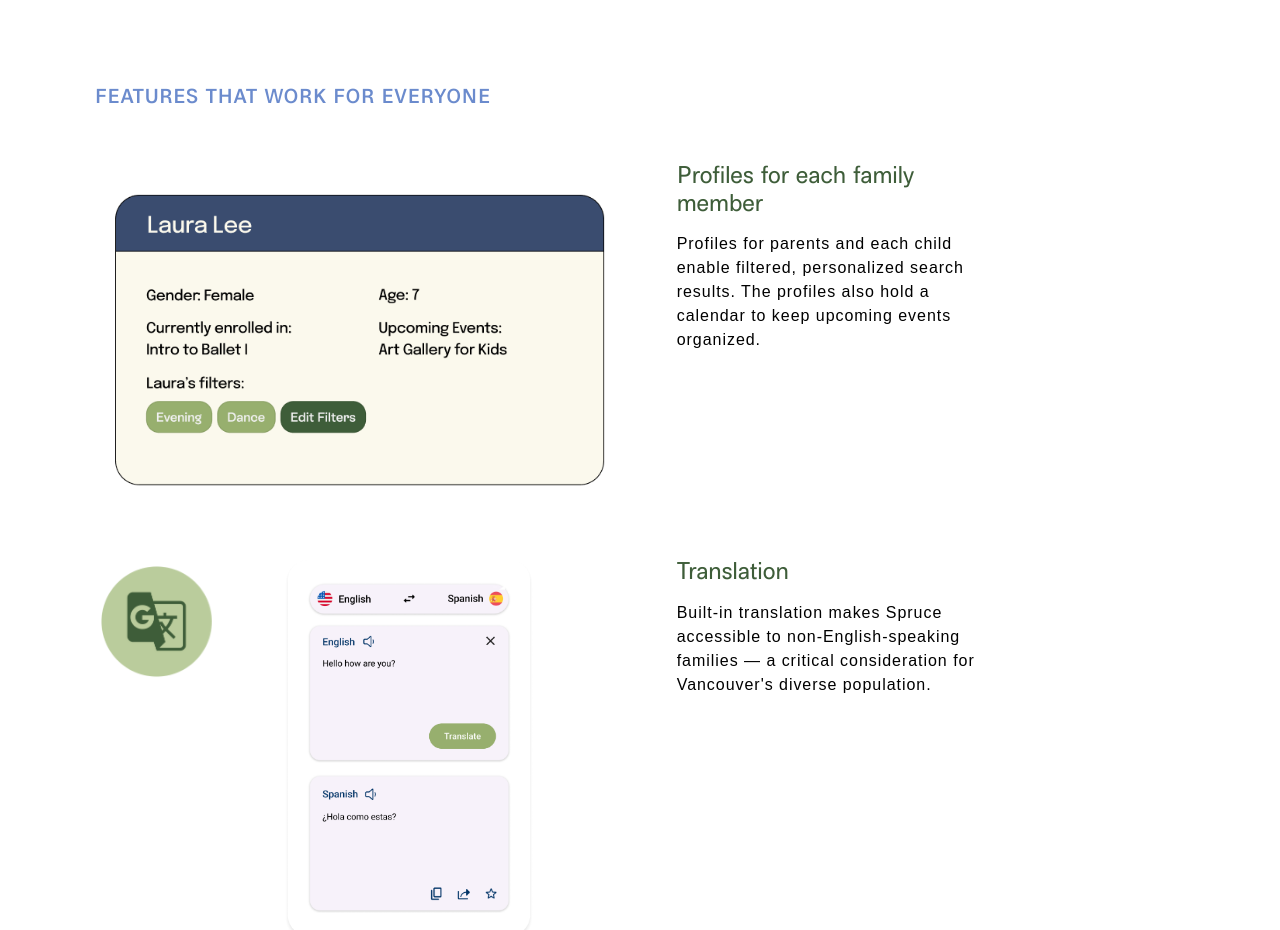
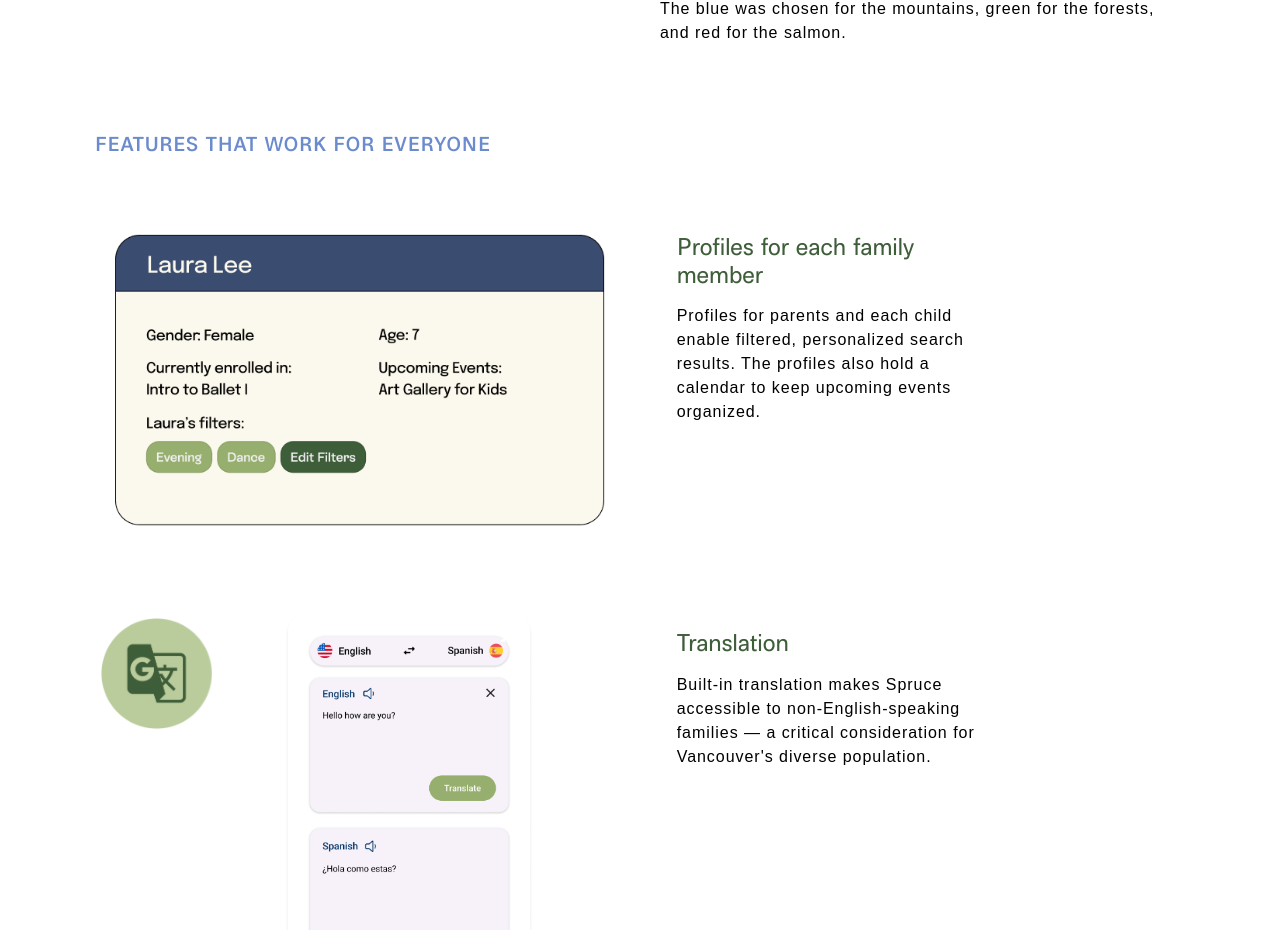
Before and after one commit to laurenyip/web2, a React (Create React App) app: page /spruce in a window 1280 px wide. Shown: the part 3800-4730 px from the top of the page. Built offline with nearby package versions, Linux system fonts and the light colour scheme; a web font is replaced by a local one.

Commit message:
omg im done

```diff
--- a/src/pages/portfolio/Spruce.css
+++ b/src/pages/portfolio/Spruce.css
@@ -204,6 +204,7 @@
   color: var(--spruce-section-blue);
   text-transform: uppercase;
   margin: 0 0 12px;
+  padding-bottom: 24px;
 }
 
 .spruce-figma-section-label--right {
@@ -818,6 +819,8 @@
   margin-left: 0;
   margin-right: auto;
   justify-self: start;
+  margin-top: -32px;
+  margin-bottom: 32px;
 }
 
 .spruce-figma-feature-copy {
@@ -850,6 +853,7 @@
   display: flex;
   align-items: flex-start;
   gap: 66px;
+  margin-top: -20px;
 }
 
 .spruce-figma-trans-img {
```
